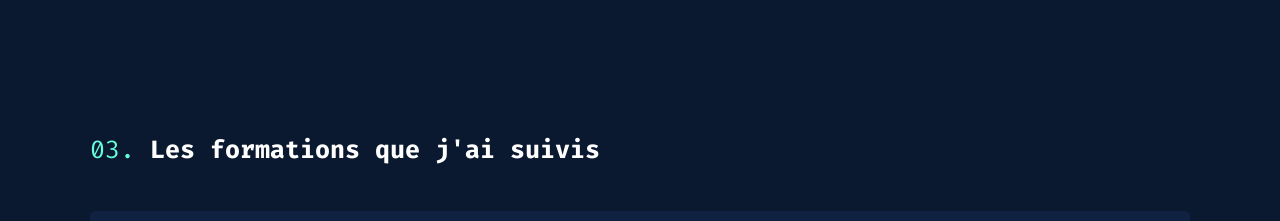
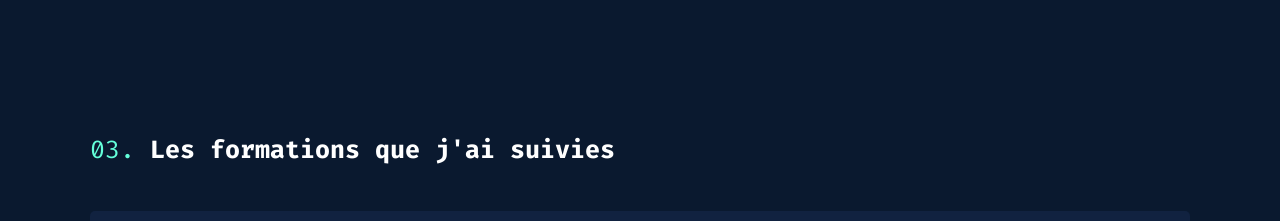
Before and after one commit to romaindemeure/Portfolio, a Vue app: page / in a window 1280 px wide. Shown: the part 3080-3301 px from the top of the page. Built offline with nearby package versions, Linux system fonts and the light colour scheme.

Commit message:
spelling mistake

```diff
--- a/src/components/Certifications.vue
+++ b/src/components/Certifications.vue
@@ -5,7 +5,7 @@
             <section class="section">
                 <a name="certificationPage"></a>
                 <div class="header">
-                    <h1 class="title"><span class="color">03.</span> Les formations que j'ai suivis</h1>
+                    <h1 class="title"><span class="color">03.</span> Les formations que j'ai suivies</h1>
                 </div>
 
                 <div class="main">
```
